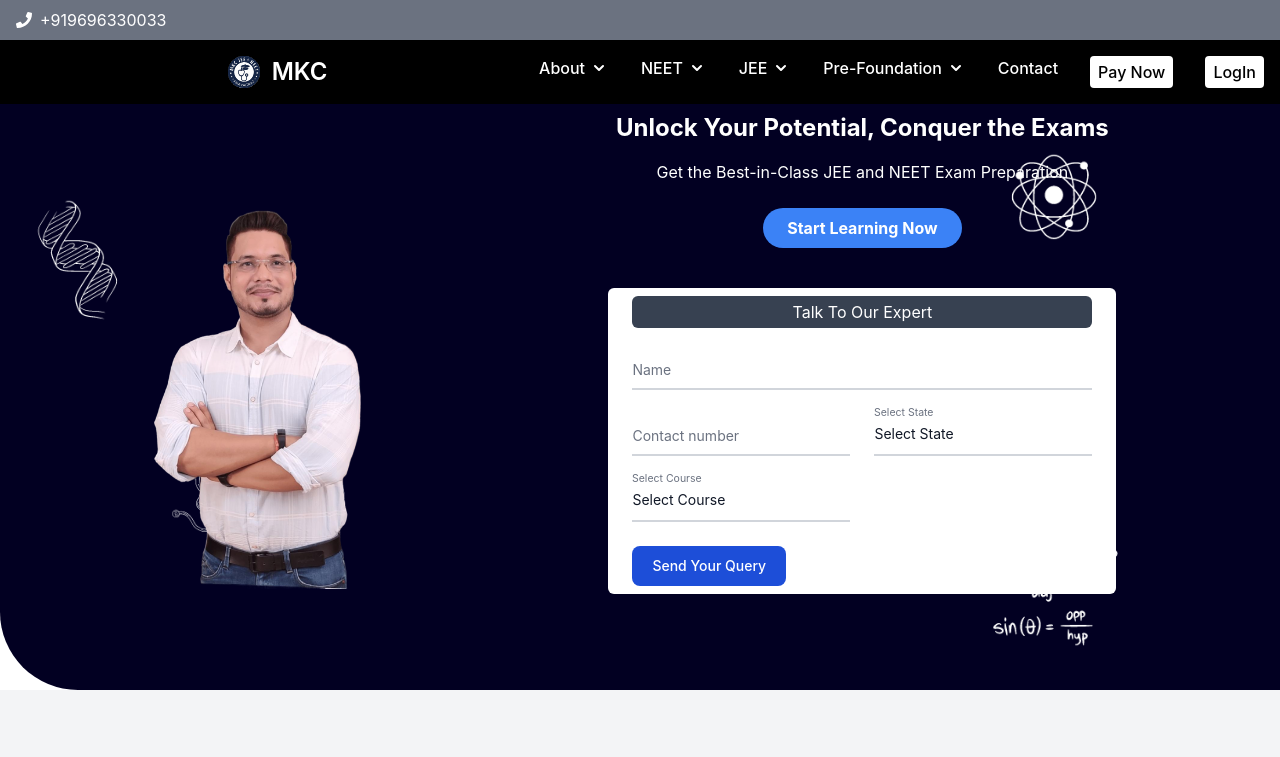
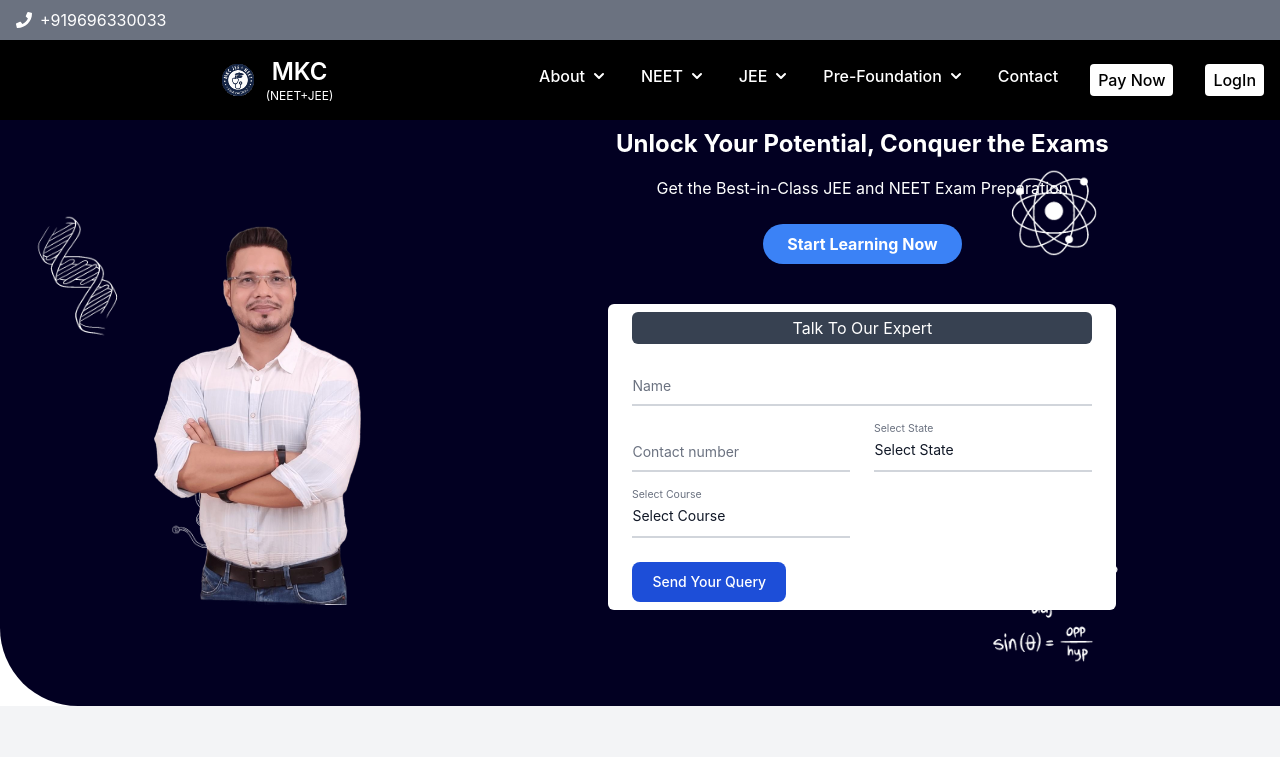
Before and after one commit to fk00750/mkc_landingpage, a React (Vite) app: page / in a window 1280 px wide. Shown: the top 757 px of the page. Built offline with nearby package versions, Linux system fonts and the light colour scheme.

Commit message:
adding title below logo

```diff
--- a/src/Components/HomeComponents/Navbar.jsx
+++ b/src/Components/HomeComponents/Navbar.jsx
@@ -135,6 +135,7 @@
                 id="logo"
                 onClick={handleClick}
               />
+              <div className="flex flex-col items-center justify-center">
                 <span
                   onClick={handleClick}
                   id="logo_name"
@@ -142,6 +143,8 @@
                 >
                   MKC
                 </span>
+                <span className="text-xs">(NEET+JEE)</span>
+              </div>
             </a>
             <button
               type="button"
```
Lines whose indentation alone changed are shown as unchanged.
